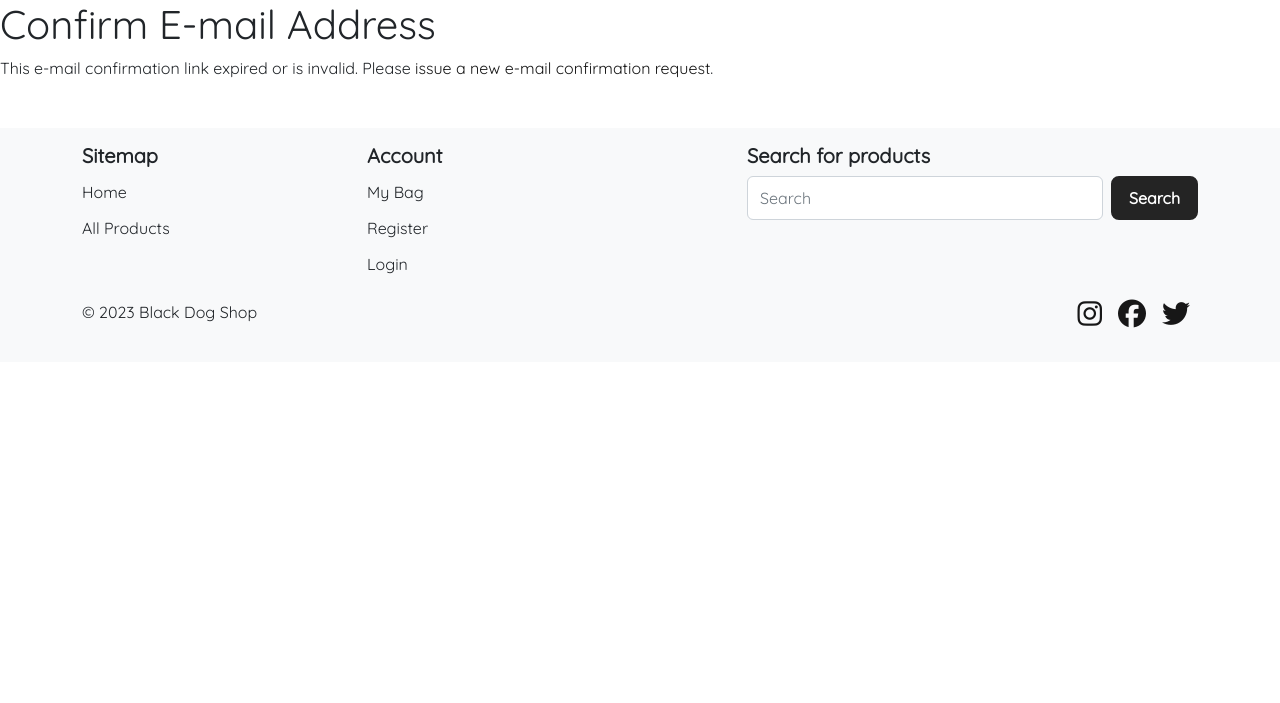
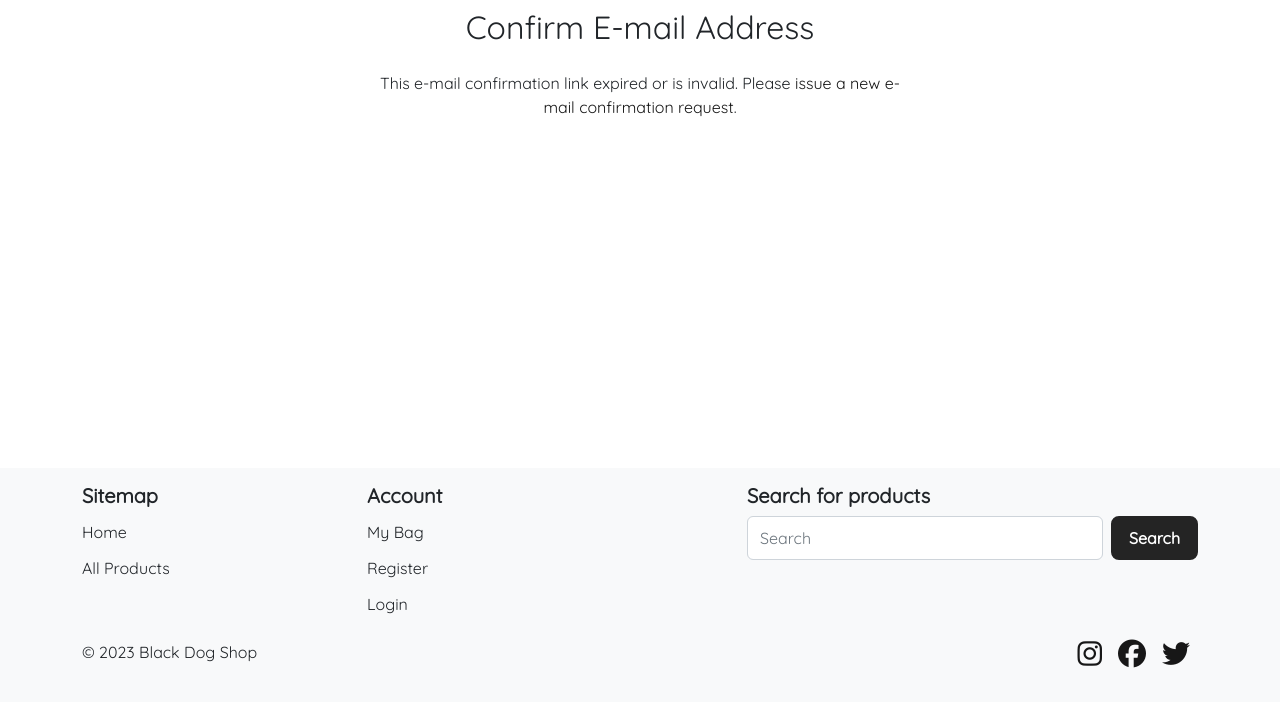
Before and after one commit to ricocatford/black-dog-shop, a Django app: a page that uses templates/allauth/account/email_confirm.html in a window 1280 px wide. Shown: the part 97-800 px from the top of the page. Run offline with Django 3.2, Linux system fonts and the light colour scheme; parts of the project's set-up code (start-up, migrations or seed data) failed here and were passed over; some libraries are stand-ins or nearby versions.

Commit message:
Fixed email confirmation page to match rest of the site, one more try

```diff
--- a/templates/allauth/account/email_confirm.html
+++ b/templates/allauth/account/email_confirm.html
@@ -5,16 +5,21 @@
 
 {% block head_title %}{% trans "Confirm E-mail Address" %}{% endblock %}
 
-
 {% block content %}
-<h1>{% trans "Confirm E-mail Address" %}</h1>
-
+    <div class="container custom-container">
+        <div class="row">
+            <div class="col-12">
+                <h2 class="text-center mt-2 mb-4">
+                    {% trans "Confirm E-mail Address" %}
+                </h2>
+            </div>
+            <div class="col-12 col-md-6 mx-auto text-center">
                 {% if confirmation %}
 
                 {% user_display confirmation.email_address.user as user_display %}
-
-<p>{% blocktrans with confirmation.email_address.email as email %}Please confirm that <a href="mailto:{{ email }}">{{ email }}</a> is an e-mail address for user {{ user_display }}.{% endblocktrans %}</p>
-
+                <p>
+                    {% blocktrans with confirmation.email_address.email as email %}Please confirm that <a href="mailto:{{ email }}">{{ email }}</a> is an e-mail address for user {{ user_display }}.{% endblocktrans %}
+                </p>
                 <form method="post" action="{% url 'account_confirm_email' confirmation.key %}">
                 {% csrf_token %}
                     <button type="submit">{% trans 'Confirm' %}</button>
@@ -24,8 +29,12 @@
 
                 {% url 'account_email' as email_url %}
 
-<p>{% blocktrans %}This e-mail confirmation link expired or is invalid. Please <a href="{{ email_url }}">issue a new e-mail confirmation request</a>.{% endblocktrans %}</p>
+                <p>
+                    {% blocktrans %}This e-mail confirmation link expired or is invalid. Please <a href="{{ email_url }}">issue a new e-mail confirmation request</a>.{% endblocktrans %}
+                </p>
 
                 {% endif %}
-
+            </div>
+        </div>
+    </div>
 {% endblock %}
```
Lines whose indentation alone changed are shown as unchanged.
